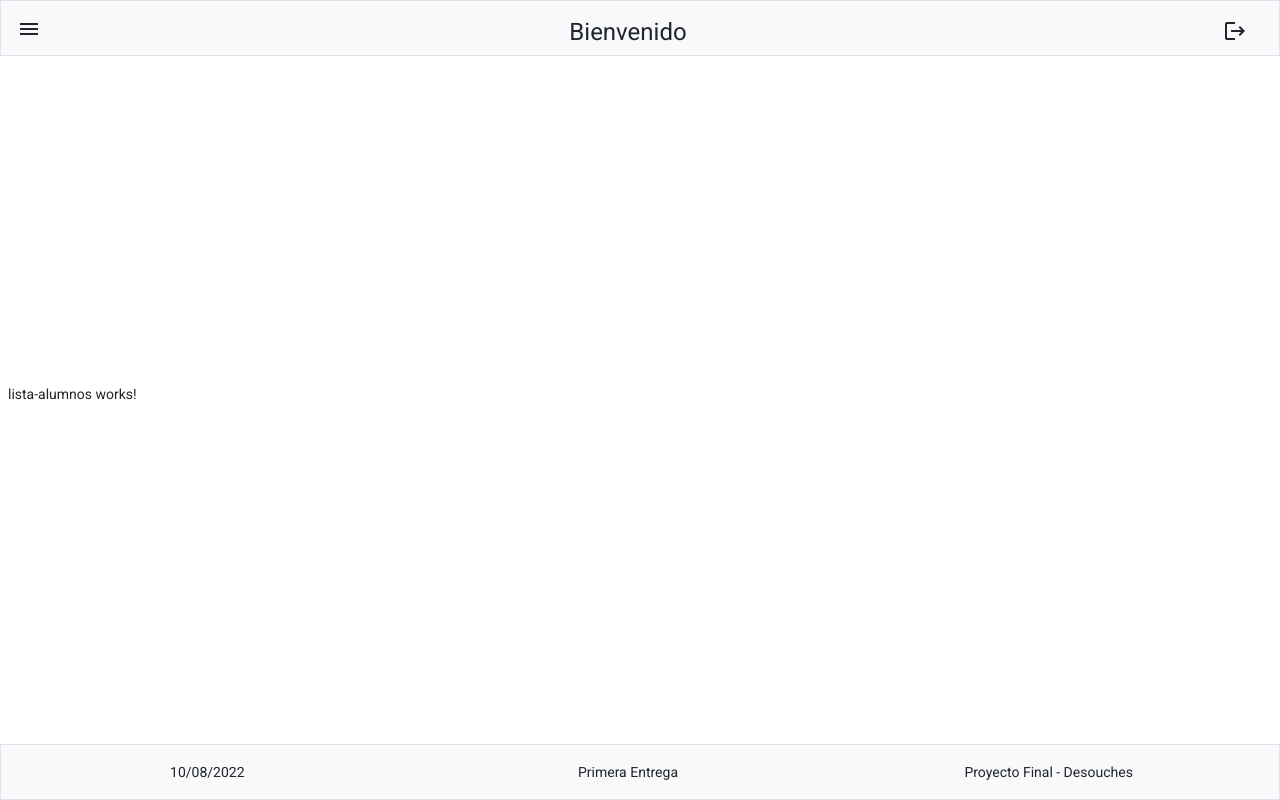
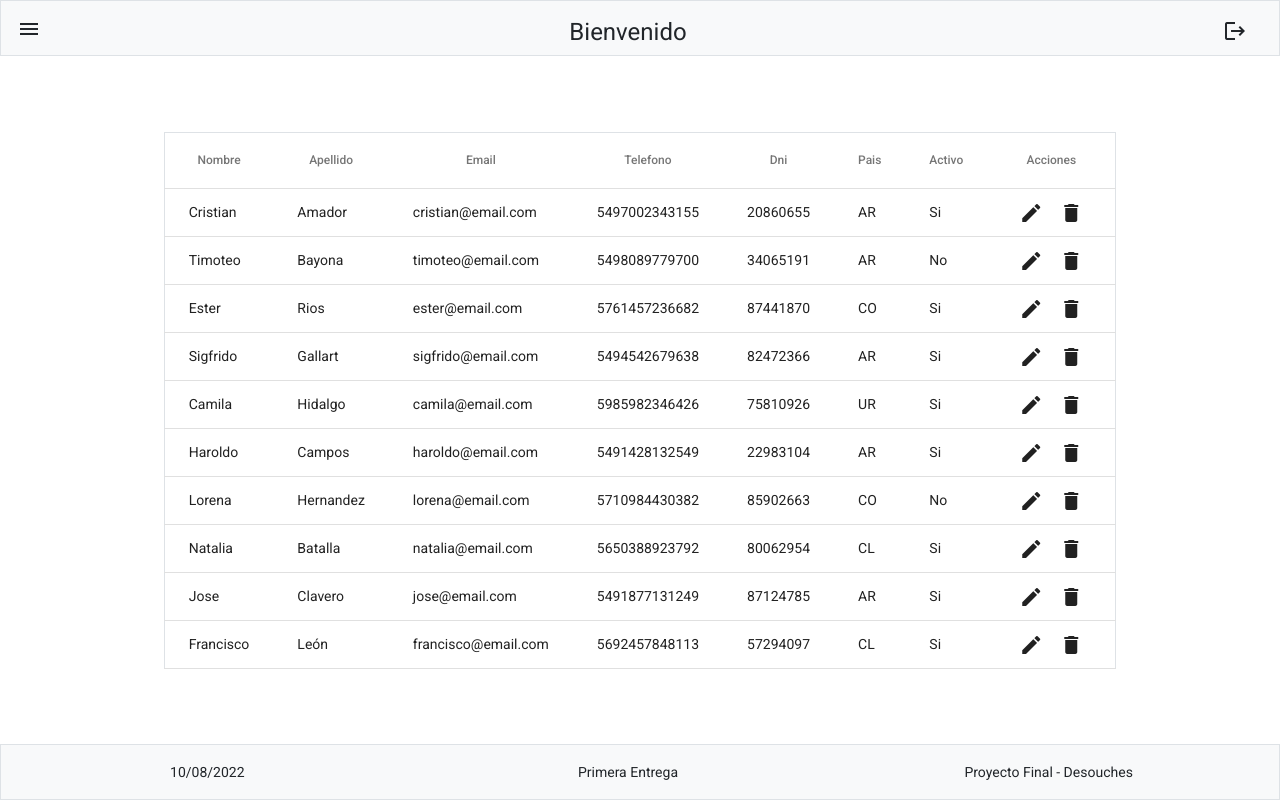
Before and after one commit to lautarodesouches/proyecto-final-desouches-angular, an Angular app: page / in a window 1280 px wide. Built offline with nearby package versions, Linux system fonts and the light colour scheme.

Commit message:
Show table - delete student

```diff
--- a/src/app/app.component.html
+++ b/src/app/app.component.html
@@ -1,9 +1,9 @@
 <div class='row vh-100 vw-100 m-0'>
-    <app-nav-bar class='vh-100 col-2 bg-primary text-white collapse position-absolute' id="navbarToggleExternalContent">
+    <app-nav-bar class='vh-100 col-4 col-md-2 bg-primary text-white collapse position-absolute' id="navbarToggleExternalContent">
     </app-nav-bar>
     <div class='vh-100 col p-0'>
         <app-toolbar class='vh-7 px-2 d-flex align-items-center bg-light border'></app-toolbar>
-        <main class='vh-86 px-2 d-flex align-items-center'>
+        <main class='vh-86 px-2 d-flex align-items-center justify-content-center'>
             <app-lista-alumnos></app-lista-alumnos>
         </main>
         <app-footer class='vh-7 px-2 d-flex align-items-center bg-light border'></app-footer>
--- a/src/app/app.materieal.module.ts
+++ b/src/app/app.materieal.module.ts
@@ -8,7 +8,7 @@ import { MatButtonModule } from '@angular/material/button'
     exports: [
         MatTableModule,
         MatIconModule,
-        MatButtonModule
+        MatButtonModule,
     ]
 })
 
--- a/src/app/components/lista-alumnos/lista-alumnos.component.html
+++ b/src/app/components/lista-alumnos/lista-alumnos.component.html
@@ -1 +1,53 @@
-<p>lista-alumnos works!</p>
+<table mat-table [dataSource]="dataSource" class='border'>
+
+    <ng-container matColumnDef="nombre">
+        <th class='px-4 text-center' mat-header-cell *matHeaderCellDef>Nombre</th>
+        <td class='px-4' mat-cell *matCellDef="let element">{{element.nombre}}</td>
+    </ng-container>
+
+    <ng-container matColumnDef="apellido">
+        <th class='px-4 text-center' mat-header-cell *matHeaderCellDef>Apellido</th>
+        <td class='px-4' mat-cell *matCellDef="let element">{{element.apellido}}</td>
+    </ng-container>
+
+    <ng-container matColumnDef="email">
+        <th class='px-4 text-center' mat-header-cell *matHeaderCellDef>Email</th>
+        <td class='px-4' mat-cell *matCellDef="let element">{{element.email}}</td>
+    </ng-container>
+
+    <ng-container matColumnDef="telefono">
+        <th class='px-4 text-center' mat-header-cell *matHeaderCellDef>Telefono</th>
+        <td class='px-4' mat-cell *matCellDef="let element">{{element.telefono}}</td>
+    </ng-container>
+
+    <ng-container matColumnDef="dni">
+        <th class='px-4 text-center' mat-header-cell *matHeaderCellDef>Dni</th>
+        <td class='px-4' mat-cell *matCellDef="let element">{{element.dni}}</td>
+    </ng-container>
+
+    <ng-container matColumnDef="pais">
+        <th class='px-4 text-center' mat-header-cell *matHeaderCellDef>Pais</th>
+        <td class='px-4' mat-cell *matCellDef="let element">{{element.pais}}</td>
+    </ng-container>
+
+    <ng-container matColumnDef="activo">
+        <th class='px-4 text-center' mat-header-cell *matHeaderCellDef>Activo</th>
+        <td class='px-4' mat-cell *matCellDef="let element">{{element.activo ? 'Si' : 'No'}}</td>
+    </ng-container>
+
+    <ng-container matColumnDef="acciones">
+        <th class='px-4 text-center' mat-header-cell *matHeaderCellDef>Acciones</th>
+        <td class='px-4' mat-cell *matCellDef="let element">
+            <button mat-icon-button (click)="editar(element.id)">
+                <mat-icon>edit</mat-icon>
+            </button>
+            <button mat-icon-button (click)="eliminar(element.id)">
+                <mat-icon>delete</mat-icon>
+            </button>
+        </td>
+    </ng-container>
+
+    <tr mat-header-row *matHeaderRowDef="columnas"></tr>
+    <tr mat-row *matRowDef="let row; columns: columnas;"></tr>
+
+</table>
--- a/src/app/components/lista-alumnos/lista-alumnos.component.ts
+++ b/src/app/components/lista-alumnos/lista-alumnos.component.ts
@@ -2,6 +2,7 @@ import { Component, OnInit } from '@angular/core';
 import { MatTableDataSource } from '@angular/material/table';
 
 export interface Alumno {
+  id: number
   nombre: string
   apellido: string
   email: string
@@ -12,16 +13,16 @@ export interface Alumno {
 }
 
 const ELEMENT_DATA: Alumno[] = [
-  { nombre: 'Cristian', apellido: 'Amador', email: 'cristian@email.com', telefono: 5497002343155, dni: 20860655, pais: 'AR', activo: true },
-  { nombre: 'Timoteo', apellido: 'Bayona', email: 'timoteo@email.com', telefono: 5498089779700, dni: 34065191, pais: 'AR', activo: false },
-  { nombre: 'Ester', apellido: 'Rios', email: 'ester@email.com', telefono: 5761457236682, dni: 87441870, pais: 'CO', activo: true },
-  { nombre: 'Sigfrido', apellido: 'Gallart', email: 'sigfrido@email.com', telefono: 5494542679638, dni: 82472366, pais: 'AR', activo: true },
-  { nombre: 'Camila', apellido: 'Hidalgo', email: 'camila@email.com', telefono: 5985982346426, dni: 75810926, pais: 'UR', activo: true },
-  { nombre: 'Haroldo', apellido: 'Campos', email: 'haroldo@email.com', telefono: 5491428132549, dni: 22983104, pais: 'AR', activo: true },
-  { nombre: 'Lorena', apellido: 'Hernandez', email: 'lorena@email.com', telefono: 5710984430382, dni: 85902663, pais: 'CO', activo: false },
-  { nombre: 'Natalia', apellido: 'Batalla', email: 'natalia@email.com', telefono: 5650388923792, dni: 80062954, pais: 'CL', activo: true },
-  { nombre: 'Jose', apellido: 'Clavero', email: 'jose@email.com', telefono: 5491877131249, dni: 87124785, pais: 'AR', activo: true },
-  { nombre: 'Francisco', apellido: 'León', email: 'francisco@email.com', telefono: 5692457848113, dni: 57294097, pais: 'CL', activo: true }
+  { id: 1, nombre: 'Cristian', apellido: 'Amador', email: 'cristian@email.com', telefono: 5497002343155, dni: 20860655, pais: 'AR', activo: true },
+  { id: 2, nombre: 'Timoteo', apellido: 'Bayona', email: 'timoteo@email.com', telefono: 5498089779700, dni: 34065191, pais: 'AR', activo: false },
+  { id: 3, nombre: 'Ester', apellido: 'Rios', email: 'ester@email.com', telefono: 5761457236682, dni: 87441870, pais: 'CO', activo: true },
+  { id: 4, nombre: 'Sigfrido', apellido: 'Gallart', email: 'sigfrido@email.com', telefono: 5494542679638, dni: 82472366, pais: 'AR', activo: true },
+  { id: 5, nombre: 'Camila', apellido: 'Hidalgo', email: 'camila@email.com', telefono: 5985982346426, dni: 75810926, pais: 'UR', activo: true },
+  { id: 6, nombre: 'Haroldo', apellido: 'Campos', email: 'haroldo@email.com', telefono: 5491428132549, dni: 22983104, pais: 'AR', activo: true },
+  { id: 7, nombre: 'Lorena', apellido: 'Hernandez', email: 'lorena@email.com', telefono: 5710984430382, dni: 85902663, pais: 'CO', activo: false },
+  { id: 8, nombre: 'Natalia', apellido: 'Batalla', email: 'natalia@email.com', telefono: 5650388923792, dni: 80062954, pais: 'CL', activo: true },
+  { id: 9, nombre: 'Jose', apellido: 'Clavero', email: 'jose@email.com', telefono: 5491877131249, dni: 87124785, pais: 'AR', activo: true },
+  { id: 10, nombre: 'Francisco', apellido: 'León', email: 'francisco@email.com', telefono: 5692457848113, dni: 57294097, pais: 'CL', activo: true }
 ]
 
 @Component({
@@ -40,4 +41,11 @@ export class ListaAlumnosComponent implements OnInit {
   ngOnInit(): void {
   }
 
+  editar(element: Alumno) {
+  }
+
+  eliminar(id: number) {
+    this.dataSource.data = this.dataSource.data.filter((alumno: Alumno) => alumno.id !== id)
+  }
+
 }
```
Also changed, not shown: src/app/components/footer/footer.component.ts (line endings or trailing spaces).
